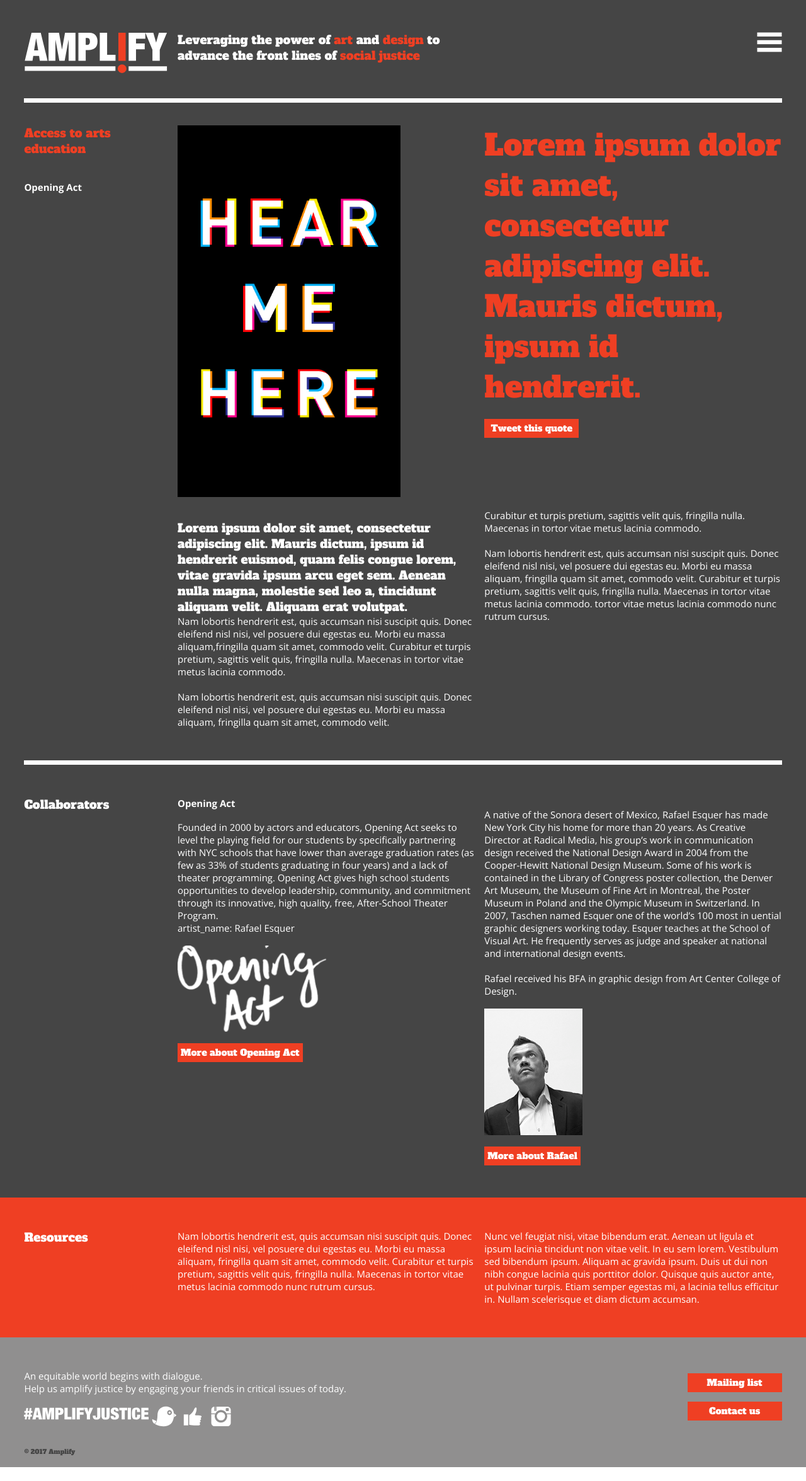
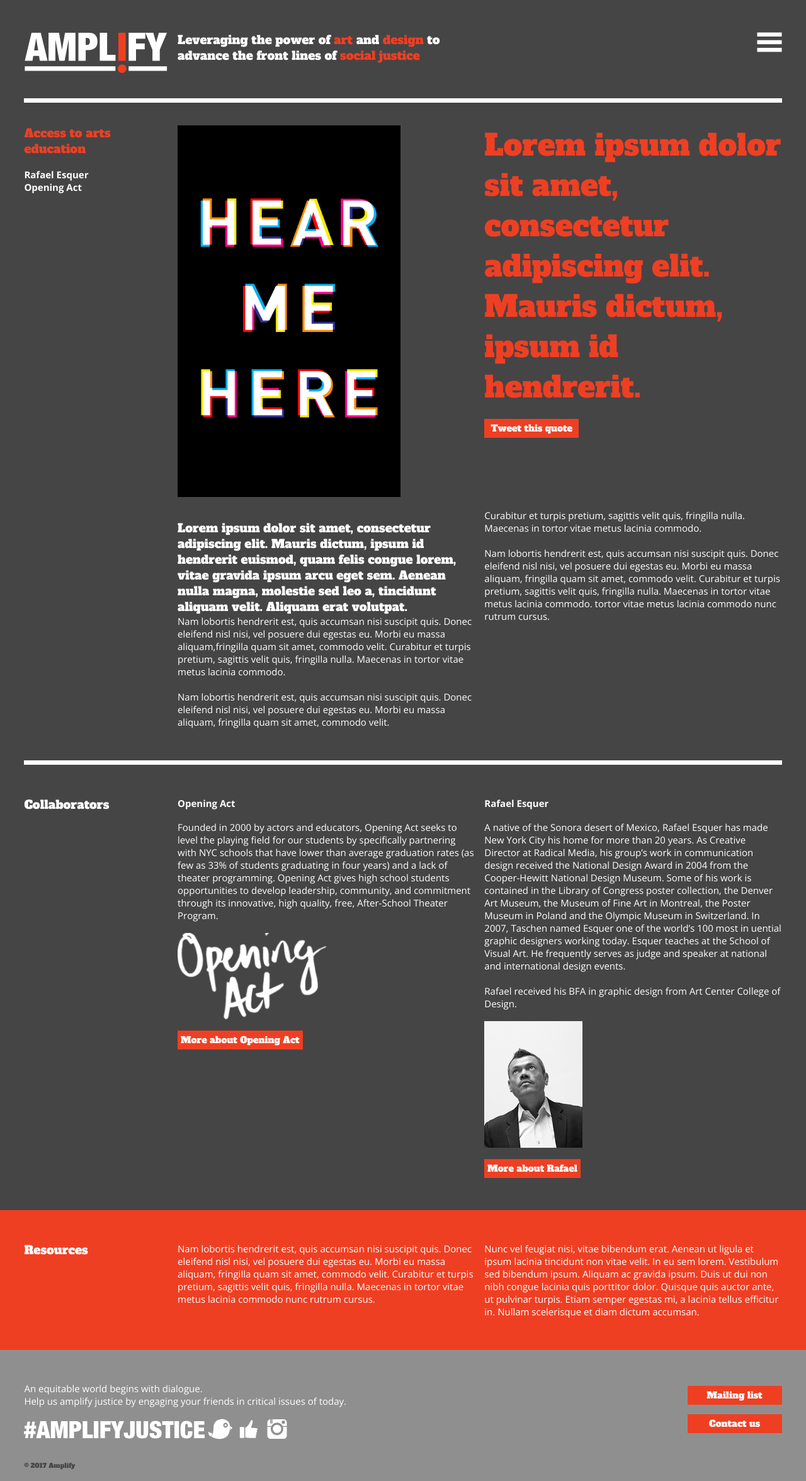
Before and after one commit to worldstudio/worldstudio.github.io, a Jekyll site: the page built from _theme/access-to-arts-education.md, in a window 1280 px wide. Shown: the whole page at 63% size. Built offline with Jekyll 4.4.1, drawn with Linux system fonts in a browser that asks for light colours; before the commit the page ends 2329 px from its top, so only the background shows below that.

Commit message:
last css issues

```diff
--- a/_layouts/menuFooter.html
+++ b/_layouts/menuFooter.html
@@ -60,8 +60,8 @@
 				<p>An equitable world begins with dialogue. <br>
 				Help us amplify justice by engaging your friends in critical issues of today. </p>
 				<br>
-				<div class="third hashtag"><img alt="#AMPLIFYJUSTICE" src="img/icons/hashtag.svg"></div>
-				<div class="social"><img alt="twitter" src="img/icons/twitter.svg"> <img alt="facebook" src="img/icons/facebook.svg"> <img alt="instagram" src="img/icons/instagram.svg"></div>
+				<img id="hashtagFooter" alt="#AMPLIFYJUSTICE" src="img/icons/hashtag.svg">
+				<img class="social" alt="twitter" src="img/icons/twitter.svg"> <img class="social" alt="facebook" src="img/icons/facebook.svg"> <img class="social" alt="instagram" src="img/icons/instagram.svg">
 			</div>
 
 			<div class="section col-5" id="footerButtons">
--- a/_layouts/theme.html
+++ b/_layouts/theme.html
@@ -63,9 +63,7 @@
 			</p>
 
 			<br />
-			<div class="half">
-				<a href="{{ page.organization_url }}"><img alt="{{ page.organization_name }} logo" src="{{ page.organization_image }}"></a>
-			</div>
+				<a href="{{ page.organization_url }}"><img class="half" alt="{{ page.organization_name }} logo" src="{{ page.organization_image }}"></a>
 			<div class="clear">
 				<br>
 				<a href="{{ page.organization_url }}"><button>More about {{ page.organization_name_short }}</button></a>
@@ -80,9 +78,7 @@
 				{{ page.artist_bio_html | newline_to_br }}
 			</p>
 			<br />
-		<div class="third">
-			<a href="{{ page.artist_url }}"><img alt="{{ page.artist_name }} photo" src="{{ page.artist_image }}"></a>
-		</div>
+			<a  href="{{ page.artist_url }}"><img class="third" alt="{{ page.artist_name }} photo" src="{{ page.artist_image }}"></a>
 		<div class="clear">
 			<br>
 			<a href="{{ page.artist_url }}"><button>More about {{ page.artist_name_short }}</button></a>
--- a/_theme/access-to-arts-education.md
+++ b/_theme/access-to-arts-education.md
@@ -17,7 +17,7 @@
 organization_image: /img/organizations/opening-act.png
 organization_bio_html: |
  Founded in 2000 by actors and educators, Opening Act seeks to level the playing field for our students by specifically partnering with NYC schools that have lower than average graduation rates (as few as 33% of students graduating in four years) and a lack of theater programming. Opening Act gives high school students opportunities to develop leadership, community, and commitment through its innovative, high quality, free, After-School Theater Program.
- artist_name: Rafael Esquer
+artist_name: Rafael Esquer
 artist_name_short: Rafael
 artist_url: http://alfalfastudio.com/
 artist_image: /img/artists/rafael-esquer.jpg
--- a/style.css
+++ b/style.css
@@ -85,7 +85,7 @@
 }
 
 .col-1-3 {
-  grid-column: 1 / 7;
+  grid-column: 1 /  7;
 }
 
 .col-4-5 {
@@ -150,11 +150,6 @@
   display: grid;
  }
 
-.third img{
-  width: 33%;
-  float: left;
-}
-
 ul {
   list-style-type: none;
   padding: 0;
@@ -180,8 +175,18 @@
   width: auto;
 }
 
-.half img{
+img.half {
   width: 50%;
+  float: left;
+}
+
+img.third{
+  width: 33%;
+  float: left;
+}
+
+img#hashtagFooter{
+  width: 40%;
   float: left;
 }
 
@@ -292,7 +297,7 @@
   color: white;
   }
 
-.icon, .social img{
+.icon, img.social{
   width: 40px;
 }
 
@@ -309,7 +314,7 @@
   transition: 0.5s;
 }
 
-.social img {
+img.social  {
   float: left;
   display: inline;
   margin-left: 5px;
@@ -565,6 +570,11 @@
     max-height: 40px;
   }
 
+  img#hashtagFooter{
+  width: 60%;
+  }
+
+
 }
 
 @media all and (max-width: 726px) and (min-width: 481px) {
@@ -618,6 +628,12 @@
     max-height: 35px;
   }
 
+  img#hashtagFooter{
+  width: 85%;
+  margin-right: 15%
+  }
+
+
 }
 
 @media all and (max-width: 480px) and (min-width: 320px) {
@@ -645,7 +661,7 @@
   }
 
   #menuButton {
-    grid-column: 10;
+    grid-column: 9/11;
   }
 
   #footerButtons {
@@ -654,6 +670,14 @@
 
   .feature img {
     width: 100%;
+  }
+
+  img#hashtagFooter{
+  width: 75%;
+  clear: right;
+  display: block;
+  margin-right: 25%;
+
   }
 
   .logos img {
```
